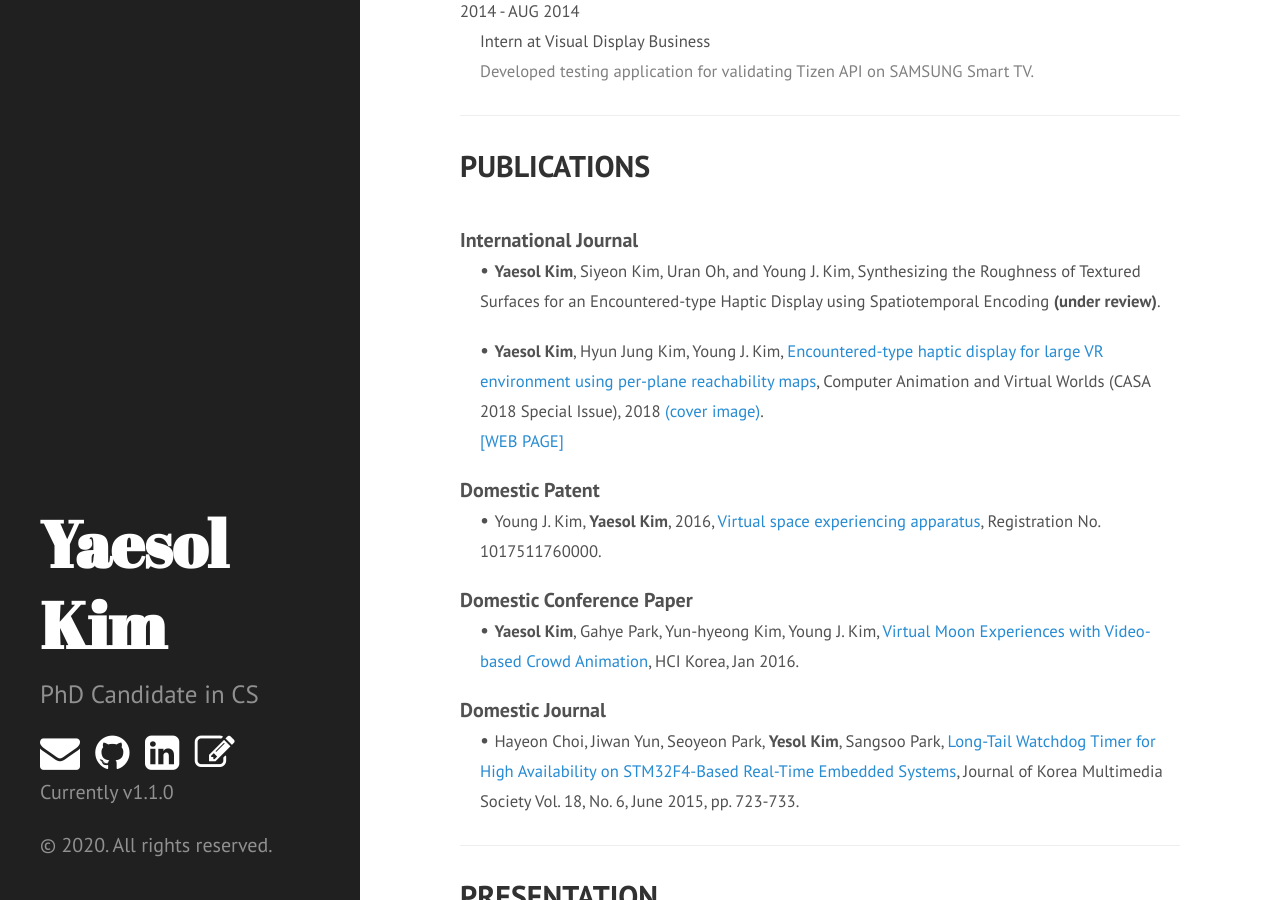
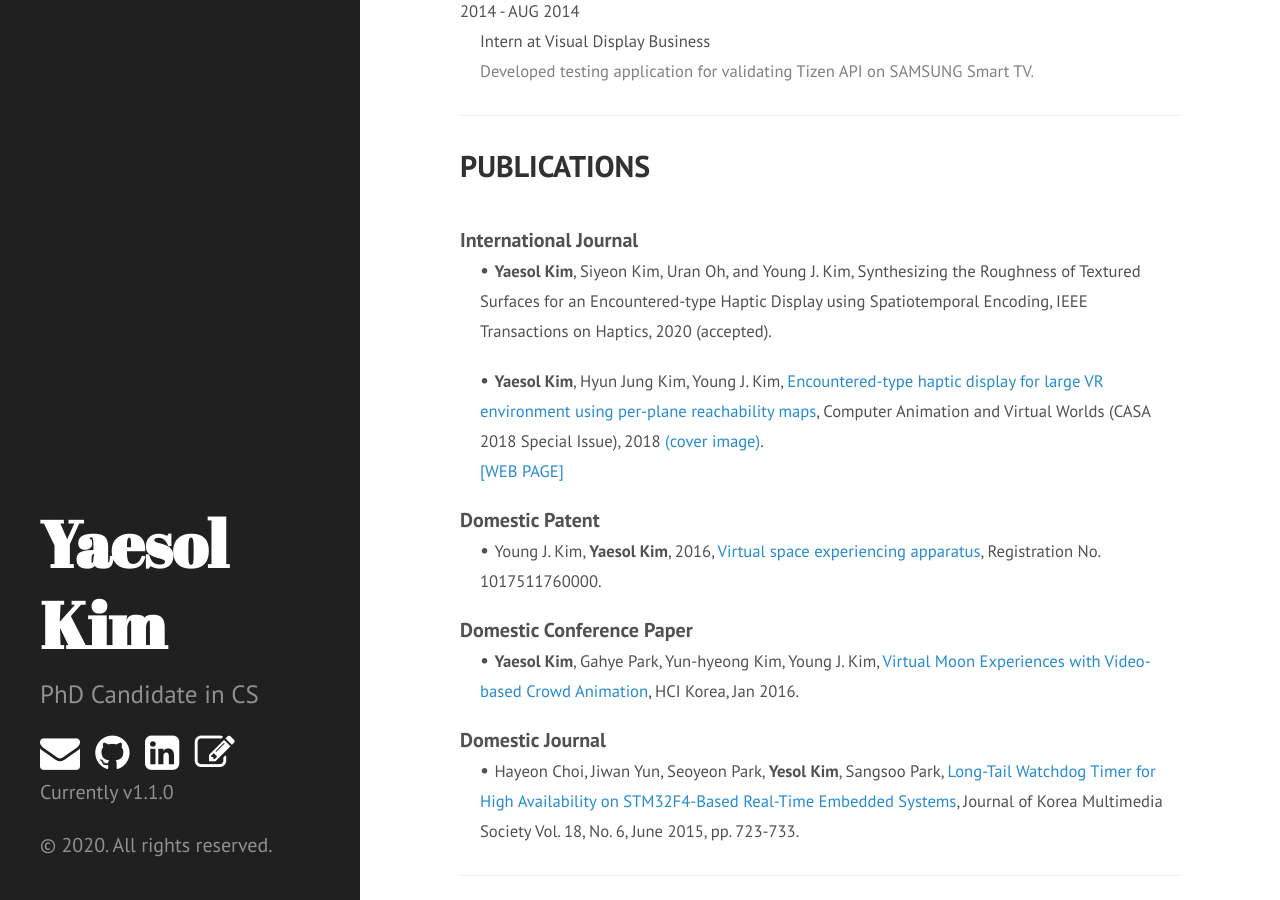
Before and after one commit to yaesolKim/yaesolKim.github.io, a Jekyll site: the page built from index.html, in a window 1280 px wide and 900 px high, scrolled down 1890 px. Built offline with Jekyll 4.4.1, drawn with Linux system fonts in a browser that asks for light colours; nearby versions of some CDN libraries; Markdown is read by kramdown in place of the engine named in the settings; the list of posts is cut into pages by our own code.

Commit message:
update ToH paper acceptance

```diff
--- a/index.html
+++ b/index.html
@@ -93,7 +93,7 @@ title: Home
           <h2>PUBLICATIONS</h2><br>
           <b>International Journal</b><br>
           <p style="margin-left:20px;">
-            • <small><b>Yaesol Kim</b>, Siyeon Kim, Uran Oh, and Young J. Kim, Synthesizing the Roughness of Textured Surfaces for an Encountered-type Haptic Display using Spatiotemporal Encoding <b>(under review)</b>.
+            • <small><b>Yaesol Kim</b>, Siyeon Kim, Uran Oh, and Young J. Kim, Synthesizing the Roughness of Textured Surfaces for an Encountered-type Haptic Display using Spatiotemporal Encoding, IEEE Transactions on Haptics, 2020 (accepted).
               <!--<br><a href="http://graphics.ewha.ac.kr/hwall2/">[WEB PAGE]</a>-->
             </small>
           </p>
```
